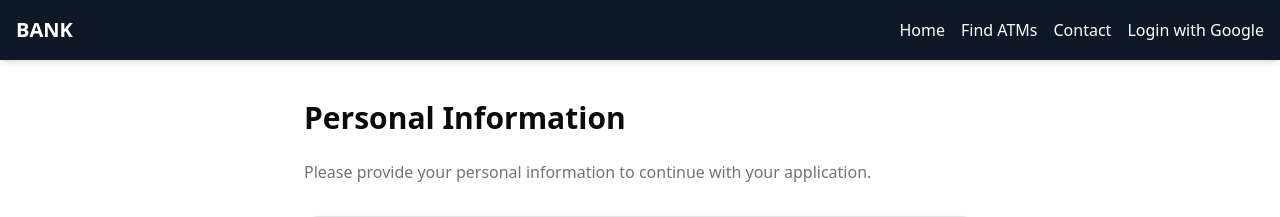
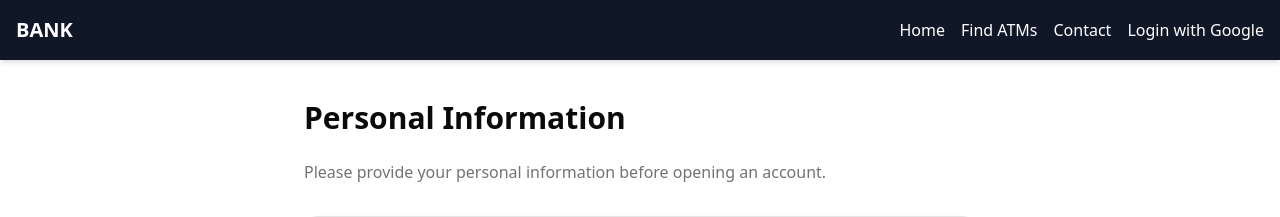
Before and after one commit to Jjmaxxx/cs-160-onlinebanking, a Next.js app in the folder app/frontend/: page /user-form in a window 1280 px wide. Shown: the top 217 px of the page. Built offline with nearby package versions, Linux system fonts and the light colour scheme; no server answers.

Commit message:
change text

```diff
--- a/app/frontend/app/user-form/page.tsx
+++ b/app/frontend/app/user-form/page.tsx
@@ -9,7 +9,7 @@ export default function UserInformationPage() {
         <div className="max-w-2xl mx-auto">
           <h1 className="text-3xl font-bold mb-6">Personal Information</h1>
           <p className="text-muted-foreground mb-8">
-            Please provide your personal information to continue with your application.
+            Please provide your personal information before opening an account.
           </p>
           <UserInformationForm />
         </div>
```
